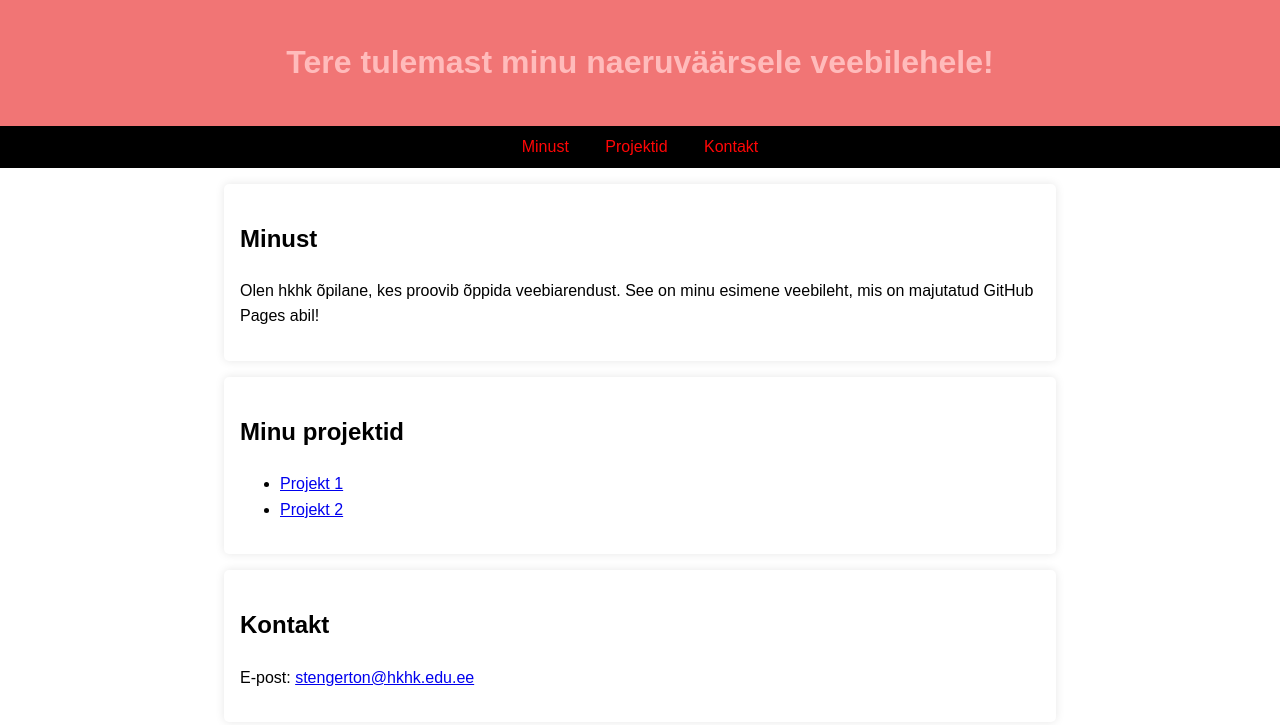
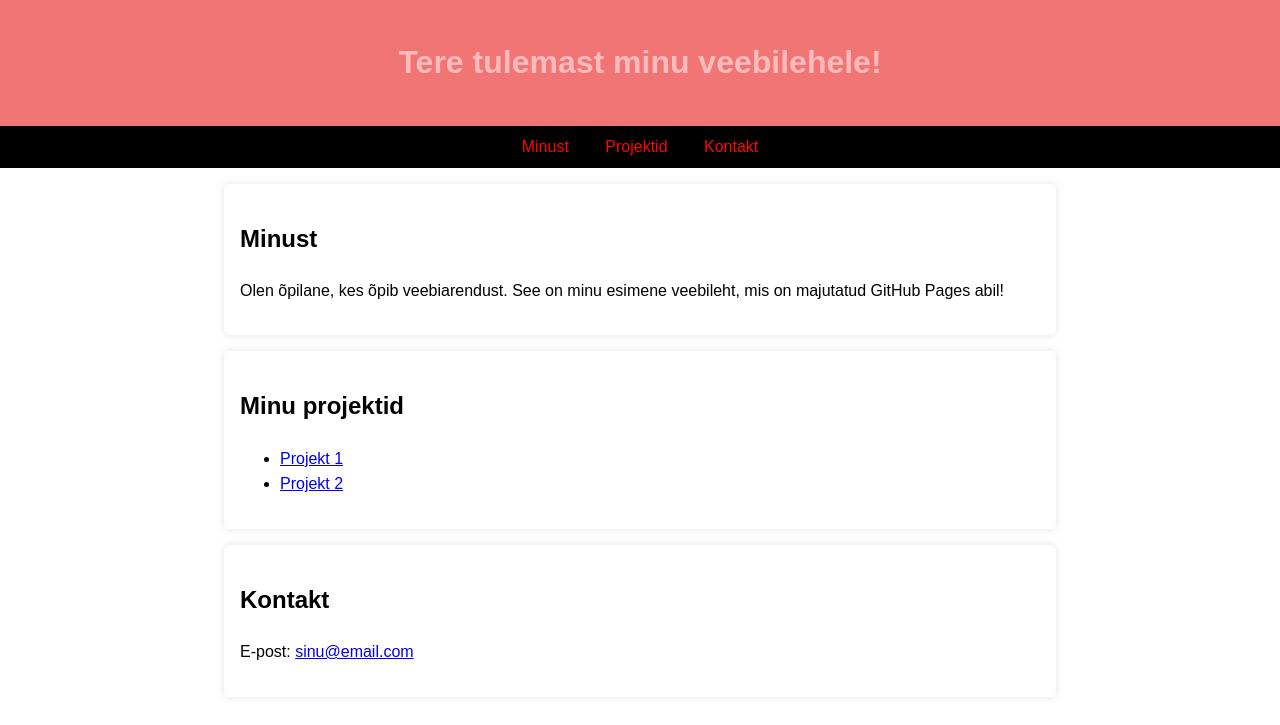
Before and after one commit to StenGerton/minuveeb, a plain HTML site: page index.html in a window 1280 px wide. Drawn offline with Linux system fonts and the light colour scheme.

Commit message:
Update index.html

```diff
--- a/index.html
+++ b/index.html
@@ -8,7 +8,7 @@
 </head>
 <body>
     <header>
-        <h1>Tere tulemast minu naeruväärsele veebilehele!</h1>
+        <h1>Tere tulemast minu veebilehele!</h1>
     </header>
     <nav>
         <ul>
@@ -19,7 +19,7 @@
     </nav>
     <section id="about">
         <h2>Minust</h2>
-        <p>Olen hkhk õpilane, kes proovib õppida veebiarendust. See on minu esimene veebileht, mis on majutatud GitHub Pages abil!</p>
+        <p>Olen õpilane, kes õpib veebiarendust. See on minu esimene veebileht, mis on majutatud GitHub Pages abil!</p>
     </section>
     <section id="projects">
         <h2>Minu projektid</h2>
@@ -30,7 +30,7 @@
     </section>
     <section id="contact">
         <h2>Kontakt</h2>
-        <p>E-post: <a href="mailto:sinu@email.com">stengerton@hkhk.edu.ee</a></p>
+        <p>E-post: <a href="mailto:sinu@email.com">sinu@email.com</a></p>
     </section>
 </body>
 </html>
```
